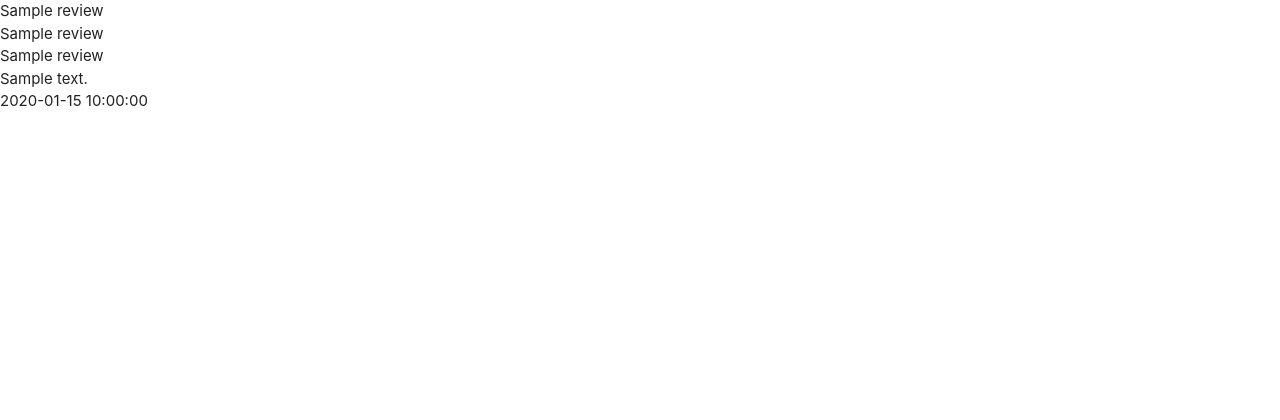
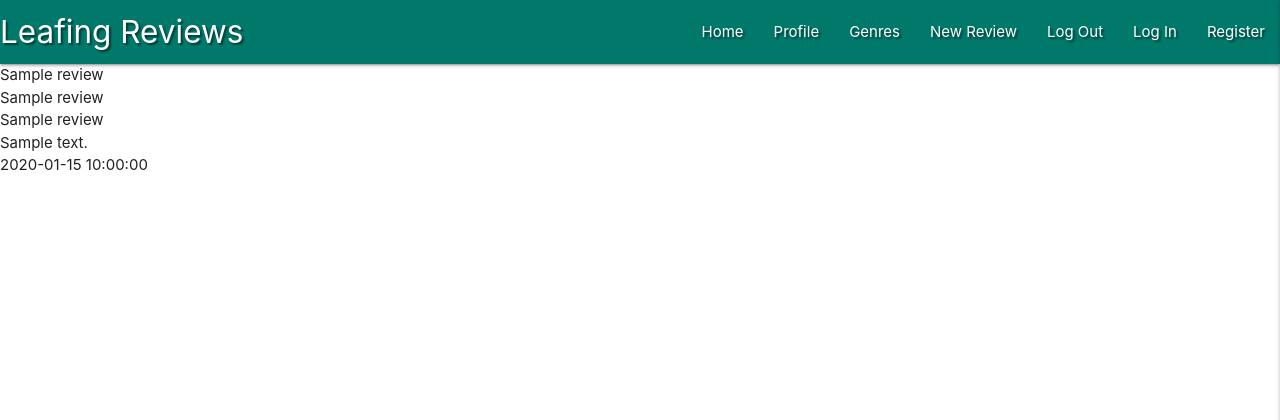
Before and after one commit to pablo1793/mp3-leafing-review-site, a Flask app: page / in a window 1280 px wide. Shown: the top 420 px of the page. Run offline with Flask 2, Linux system fonts and the light colour scheme; a database or web service that is not in the repository returns one stand-in record (values such as "Sample title"); some libraries are stand-ins or nearby versions.

Commit message:
Add Materialize Navbar and Sidenav

```diff
--- a/static/css/style.css
+++ b/static/css/style.css
@@ -0,0 +1,3 @@
+.text-shadow {
+    text-shadow: 2px 2px 2px rgba(0, 0, 0, 0.5);
+}
--- a/static/js/script.js
+++ b/static/js/script.js
@@ -0,0 +1,5 @@
+$(document).ready(function() {
+    $('.sidenav').sidenav({
+        edge: "right"
+    });
+});
--- a/templates/base.html
+++ b/templates/base.html
@@ -14,6 +14,38 @@
 </head>
 
 <body>
+    <!-- top navbar -->
+    <header>
+        <nav class="nav-extended text-shadow teal darken-2">
+            <div class="nav-wrapper">
+                <a href="{{ url_for('get_reviews') }}" class="brand-logo">Leafing Reviews</a>
+                <a href="#" data-target="mobile-demo" class="sidenav-trigger right"><i class="fas fa-bars"></i></a>
+                <ul class="right hide-on-med-and-down">
+                    <li><a href="{{ url_for('get_reviews') }}">Home</a></li>
+                    <li><a href="#">Profile</a></li>
+                    <li><a href="#">Genres</a></li>
+                    <li><a href="#">New Review</a></li>
+                    <li><a href="#">Log Out</a></li>
+                    <li><a href="#">Log In</a></li>
+                    <li><a href="#">Register</a></li>
+                </ul>
+            </div>
+        </nav>
+
+        <!-- mobile sidenav -->
+        <ul class="sidenav" id="mobile-demo">
+            <li>
+                <h4 class="center-align cyan-text text-darken-4">Leafing Reviews</h4>
+            </li>
+            <li><a href="{{ url_for('get_reviews') }}">Home</a></li>
+            <li><a href="#">Profile</a></li>
+            <li><a href="#">Genres</a></li>
+            <li><a href="#">New Review</a></li>
+            <li><a href="#">Log Out</a></li>
+            <li><a href="#">Log In</a></li>
+            <li><a href="#">Register</a></li>
+        </ul>
+    </header>
 
     {% block content %}
     {% endblock %}
```
